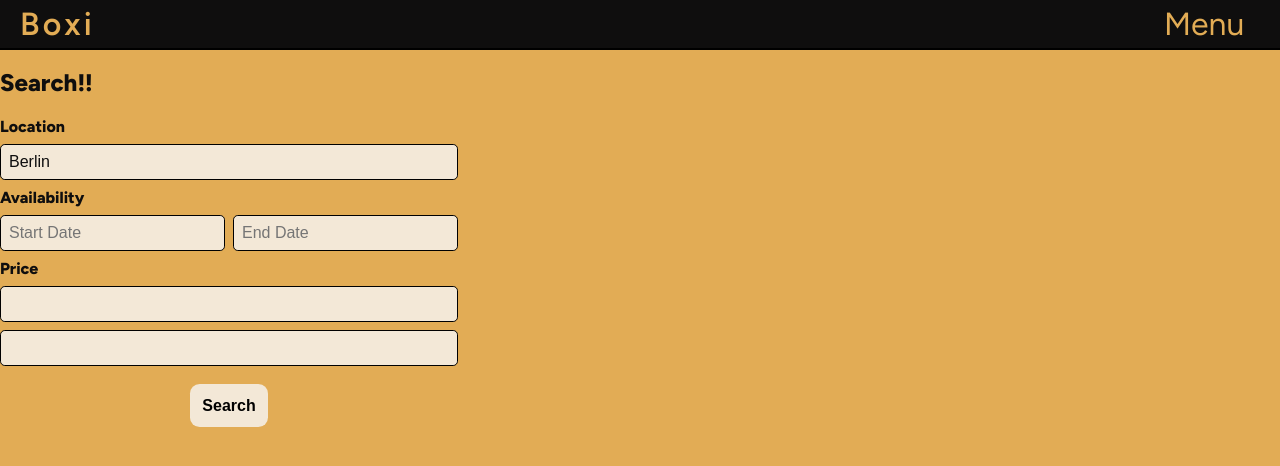
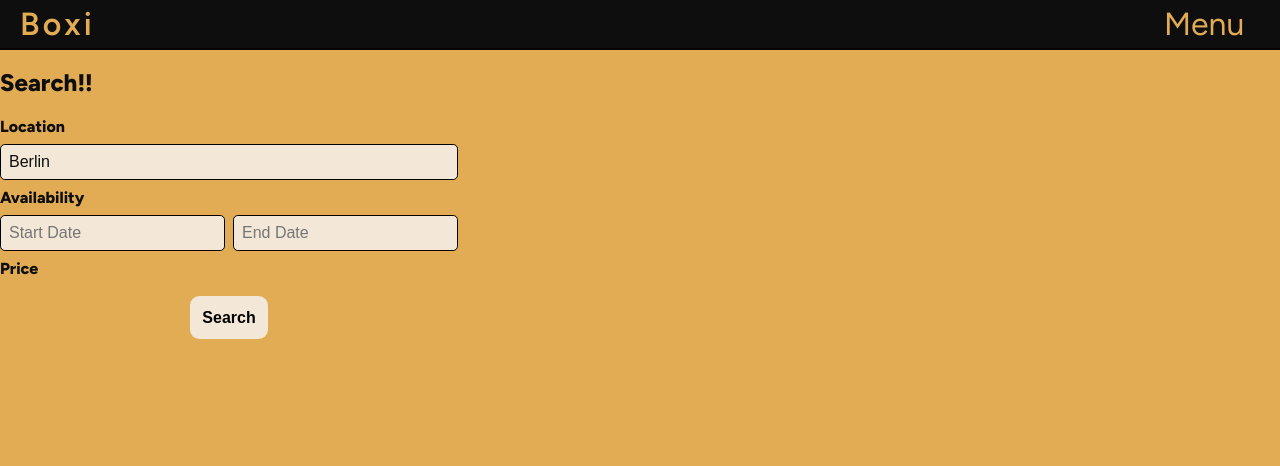
Before and after one commit to chrstphrddtz/boxi, a Next.js app: page /search in a window 1280 px wide. Shown: the top 466 px of the page. Built offline with nearby package versions, Linux system fonts and the light colour scheme; no server answers; the database is empty.

Commit message:
adjust search

```diff
--- a/components/SearchForm.tsx
+++ b/components/SearchForm.tsx
@@ -4,6 +4,12 @@ import { StyledButton } from "./StyledButton";
 
 import DatePicker from "react-datepicker";
 import "react-datepicker/dist/react-datepicker.css";
+
+// import RangeSlider from 'react-range-slider-input';
+// import 'react-range-slider-input/dist/style.css';
+
+// import Box from '@mui/material/Box';
+// import Slider from '@mui/material/Slider';
 
 const FormContainer = styled.form`
   display: grid;
@@ -40,6 +46,13 @@ const Input = styled.input`
   font-size: 1rem;
 `;
 
+// const StyledRangeSlider = styled(RangeSlider)`
+//   background-color: #f3e8d7;
+// `
+
+
+
+
 export default function SearchForm({ onSubmit, formName, onClick }: any) {
   function handleSubmit(event: any) {
     event.preventDefault();
@@ -49,6 +62,11 @@ export default function SearchForm({ onSubmit, formName, onClick }: any) {
   const [startDate, setStartDate] = useState(null);
   const [endDate, setEndDate] = useState(null);
 
+  const [value, setValue] = useState([0, 100]);
+  console.log(value);
+
+
+
   const handleStartDateChange = (date: any) => {
     setStartDate(date);
   };
@@ -56,6 +74,7 @@ export default function SearchForm({ onSubmit, formName, onClick }: any) {
   const handleEndDateChange = (date: any) => {
     setEndDate(date);
   };
+
 
   return (
     <FormContainer aria-labelledby={formName} onSubmit={handleSubmit}>
@@ -95,18 +114,40 @@ export default function SearchForm({ onSubmit, formName, onClick }: any) {
       </DatePickerWrapper>
 
       <Label htmlFor="price">Price</Label>
+
+      {/* <Box sx={{ width: 300 }}>
+      <Slider
+        getAriaLabel={() => 'Temperature range'}
+        value={value}
+        // onChange={handleChange}
+        valueLabelDisplay="auto"
+        // getAriaValueText={valuetext}
+      />
+    </Box> */}
+
+
+      {/* <StyledRangeSlider
+        rangeSlideDisabled={true}
+        value={value}
+        onInput={setValue}
+        id="price"
+        name="price"
+      /> */}
+
+     {/* <div>
       <Input
         id="price"
-        name="price"
-        type="text"
+        name="price1"
+        type="range"
         // defaultValue={}
       />
       <Input
         id="price"
-        name="price"
-        type="text"
+        name="price2"
+        type="range"
         // defaultValue={}
       />
+      </div> */}
 
       <StyledButton type="submit" onClick={onClick}>
         Search
--- a/package.json
+++ b/package.json
@@ -9,6 +9,7 @@
     "lint": "next lint"
   },
   "dependencies": {
+    "@emotion/css": "^11.10.6",
     "@mui/material": "^5.12.1",
     "@mui/styled-engine-sc": "^5.12.0",
     "@mui/x-date-pickers": "^6.2.1",
@@ -27,6 +28,7 @@
     "react-date-range-dayjs": "^1.0.6",
     "react-datepicker": "^4.11.0",
     "react-dom": "18.2.0",
+    "react-range-slider-input": "^3.0.7",
     "styled-components": "^5.3.10",
     "swr": "^2.1.3",
     "typescript": "5.0.4"
--- a/src/pages/search.tsx
+++ b/src/pages/search.tsx
@@ -21,7 +21,9 @@ export default function Search() {
     let location = element.target.location.value
     let startDate = element.target.date1.value
     let endDate = element.target.date2.value
-    let price = element.target.price.value
+    let price = element.target.price1.value
+    console.log("Price Target", price);
+
 
     router.push(`/results?location=${location}&startDate=${startDate}&endDate=${endDate}`)
   }
```
Also changed, not shown: 1 other file (tests, documents, lock files or other folders).
